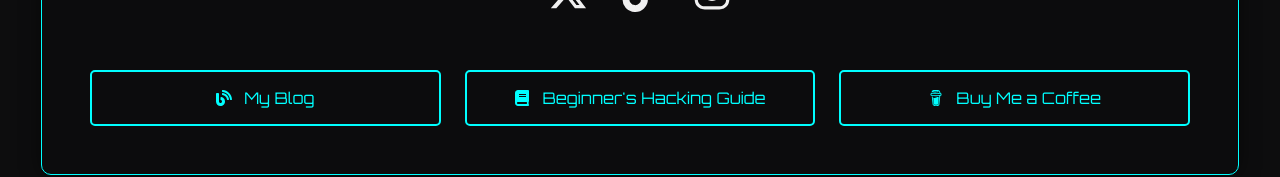
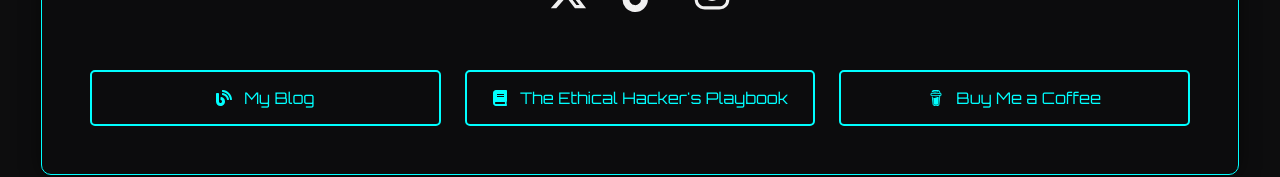
Before and after one commit to D3adshotH8ck/d3adshot, a React (Create React App) app: page / in a window 1280 px wide. Shown: the part 2958-3135 px from the top of the page. Built offline with nearby package versions, Linux system fonts and the light colour scheme.

Commit message:
Add Ethical Hacker's Playbook link

```diff
--- a/src/components/Contact.jsx
+++ b/src/components/Contact.jsx
@@ -27,8 +27,8 @@
                 <a href="https://d3adshoth8ck.github.io/" target="_blank" rel="noopener noreferrer" className="contact-link-button">
                     <FaBlog /> My Blog
                 </a>
-                <a href="https://d3adshot.gumroad.com/l/nyzjxs" target="_blank" rel="noopener noreferrer" className="contact-link-button">
-                    <FaBook /> Beginner's Hacking Guide
+                <a href="https://buymeacoffee.com/d3adshot/e/458221" target="_blank" rel="noopener noreferrer" className="contact-link-button">
+                    <FaBook /> The Ethical Hacker's Playbook
                 </a>
                 <a href="https://www.buymeacoffee.com/d3adshot" target="_blank" rel="noopener noreferrer" className="contact-link-button">
                     <SiBuymeacoffee /> Buy Me a Coffee
```
